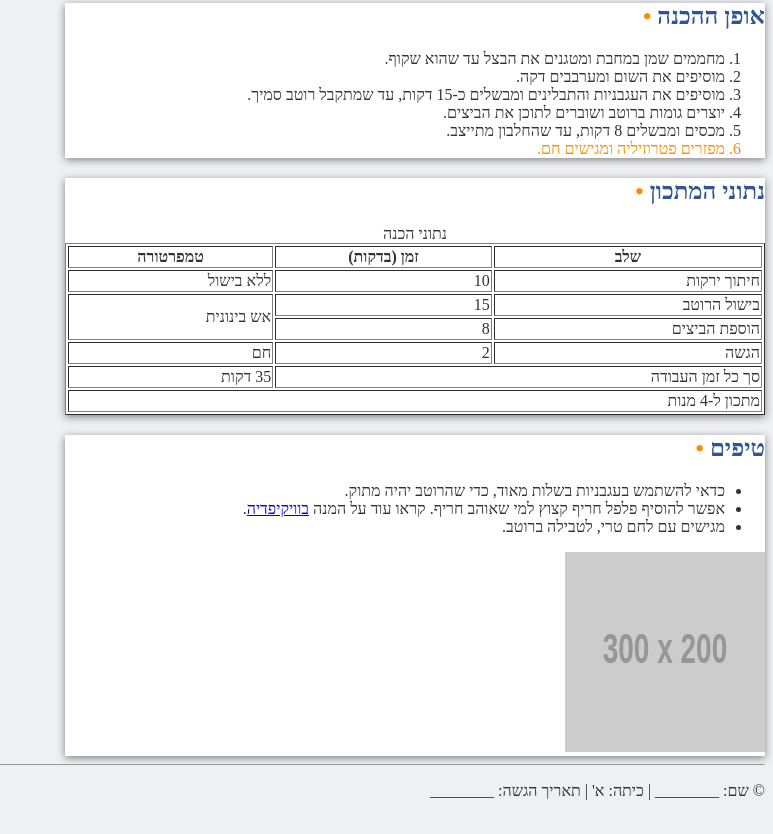
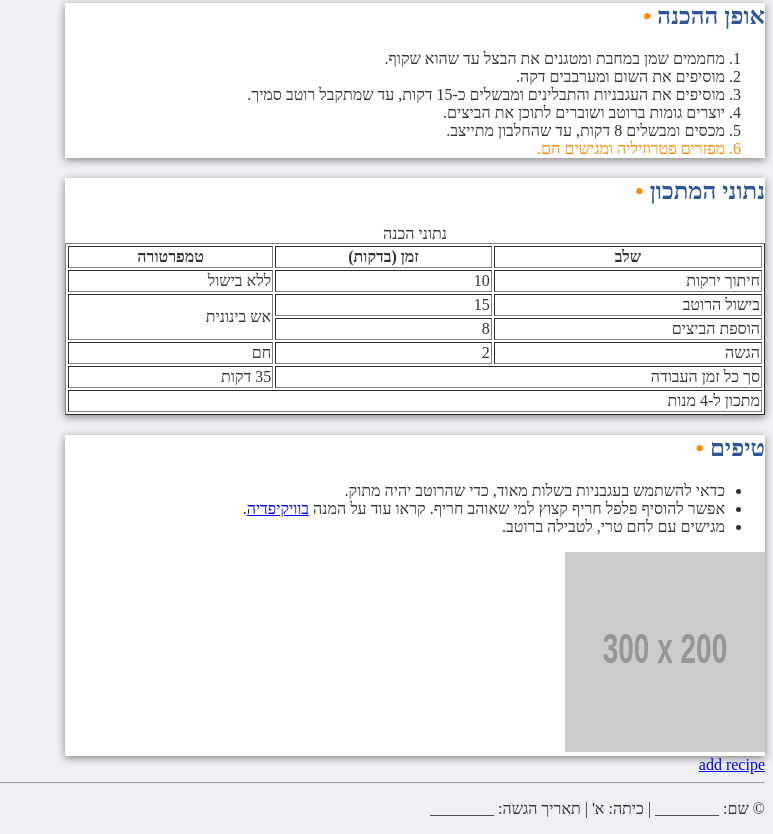
Before and after one commit to veredMazuz/recipe-site, a plain HTML site: page index.html in a window 1280 px wide. Shown: the part 1054-1888 px from the top of the page, without its empty margins (507-1280 px from the left). Drawn offline with Linux system fonts and the light colour scheme; placeholder pictures from the web are drawn by us.

Commit message:
add link to from

```diff
--- a/index.html
+++ b/index.html
@@ -112,7 +112,7 @@
             </ul>
             <img src="https://placehold.co/300x200/png?text=Shakshuka" alt="תמונת איור של שקשוקה" class="side-image">
         </div>
-
+<a href="add-recipe.html">add recipe</a>
         <hr>
         <div id="page-footer">
             <p>שם: ________ | כיתה: א' | תאריך הגשה: ________</p>
```
